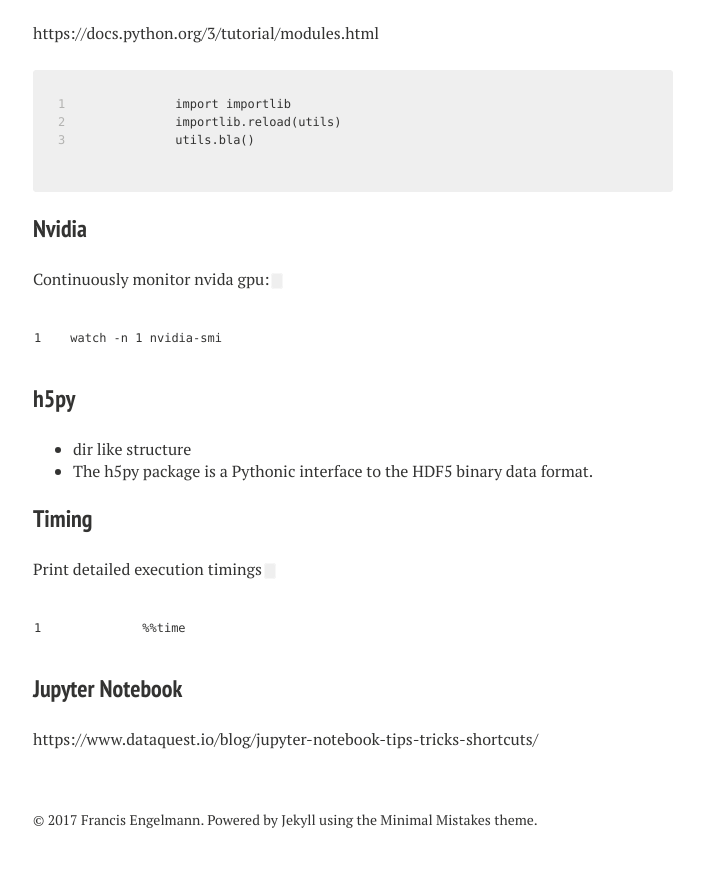
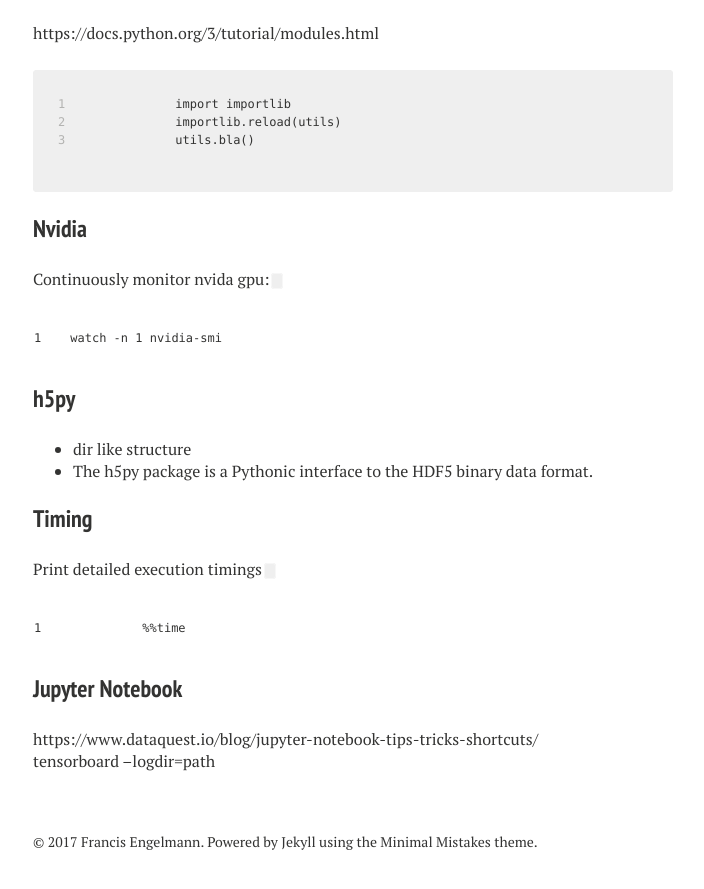
Before and after one commit to francisengelmann/francisengelmann.github.io, a Jekyll site: the page built from snippets.md, in a window 1280 px wide and 900 px high, scrolled down 1853 px. Shown: the top 889 px of the window, without its empty margins (287-991 px from the left). Built offline with Jekyll 4.4.1, drawn with Linux system fonts in a browser that asks for light colours; nearby versions of some CDN libraries; our own code applies the rules of GitHub Pages for plain Markdown files.

Commit message:
Update snippets.md

```diff
--- a/snippets.md
+++ b/snippets.md
@@ -48,3 +48,5 @@
 
 ### Jupyter Notebook
 https://www.dataquest.io/blog/jupyter-notebook-tips-tricks-shortcuts/
+
+tensorboard --logdir=path
```
